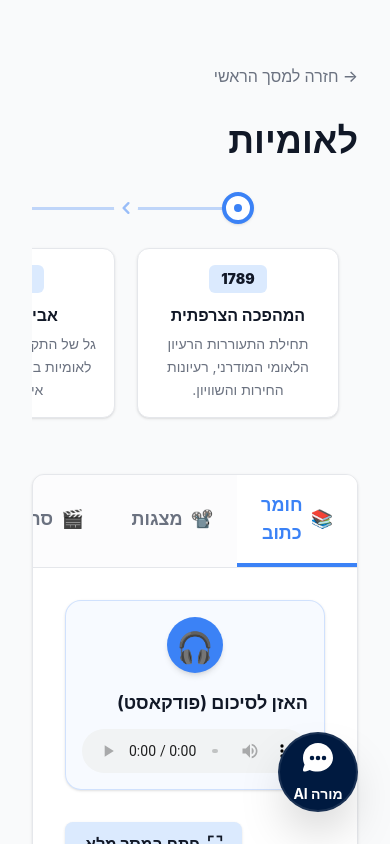
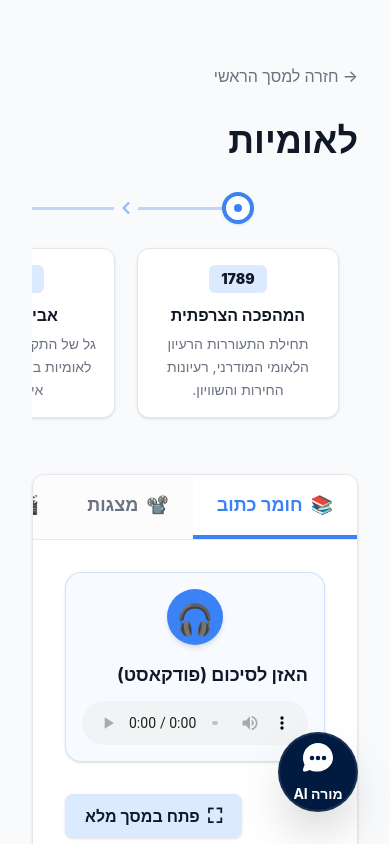
Before and after one commit to gefen87/history-prep, a Next.js app: page /topics/nationalism in a window 390 px wide. Shown: the top 844 px of the page. Built offline with nearby package versions, Linux system fonts and the light colour scheme.

Commit message:
responsive for phones

```diff
--- a/app/topics/[id]/page.tsx
+++ b/app/topics/[id]/page.tsx
@@ -49,14 +49,16 @@ export default function TopicPage() {
 
         <div className="bg-surface-white rounded-voog-lg shadow-voog-card border border-border-subtle overflow-hidden relative z-10">
 
-          <div className="flex border-b border-border-subtle bg-gray-50/50">
+          {/* --- כאן בוצע השינוי: הוספת גלילה אופקית ומניעת שבירת שורות --- */}
+          <div className="flex overflow-x-auto whitespace-nowrap border-b border-border-subtle bg-gray-50/50 scrollbar-hide">
             {TABS.map((tab) => {
               const isActive = activeTab === tab.id;
               return (
                 <button
                   key={tab.id}
                   onClick={() => setActiveTab(tab.id)}
-                  className={`flex-1 py-4 px-6 text-lg font-semibold flex items-center justify-center gap-2 transition-all duration-200 border-b-4 ${
+                  /* הוספתי shrink-0 כדי שהכפתורים לא יתכווצו במסך קטן */
+                  className={`flex-1 shrink-0 py-4 px-6 text-lg font-semibold flex items-center justify-center gap-2 transition-all duration-200 border-b-4 ${
                     isActive
                       ? 'border-brand-primary text-brand-primary bg-white'
                       : 'border-transparent text-text-muted hover:text-text-main hover:bg-gray-100'
```
